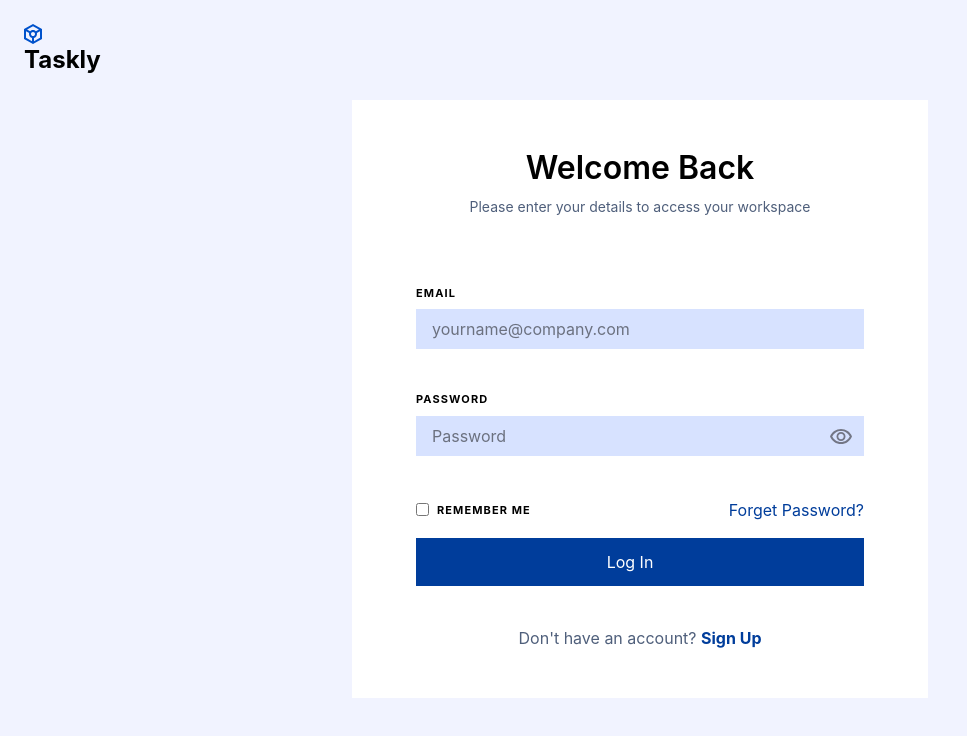
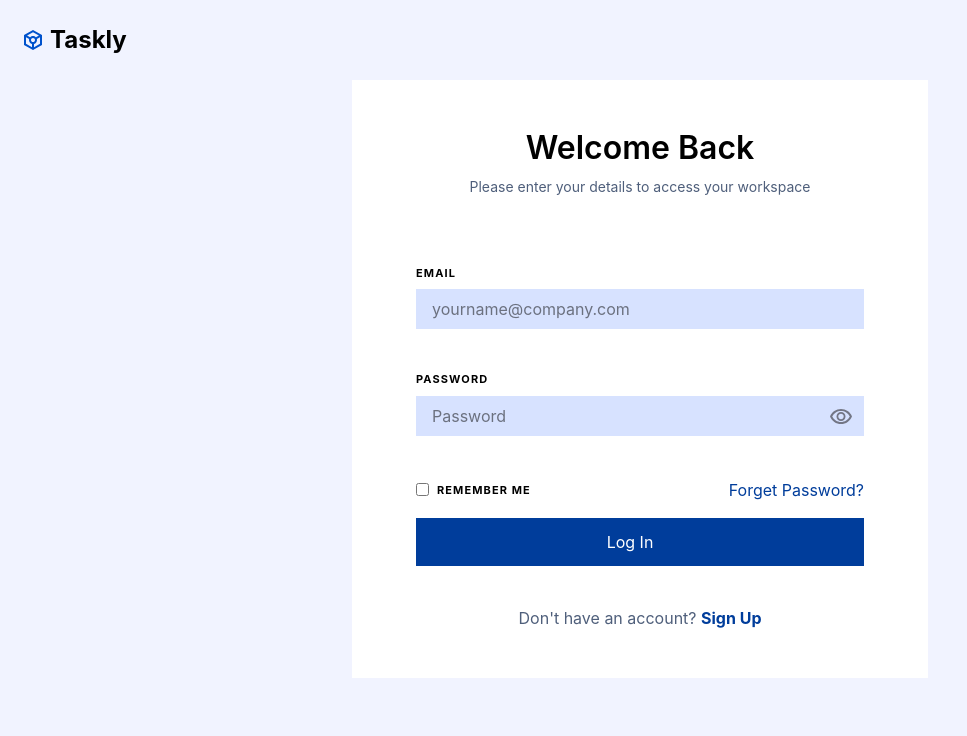
Before and after one commit to H0ssamAhmed/taskly-tasks-management, a React (Vite) app: page /sign-in in a window 1280 px wide. Shown: the top 736 px of the page, without its empty margins (0-967 px from the left). Built offline with nearby package versions, Linux system fonts and the light colour scheme; no server answers.

Commit message:
refactor: Simplify ProtectedRoute logic and enhance Logo component with navigation link for better user experience

```diff
--- a/src/Shared/Logo.tsx
+++ b/src/Shared/Logo.tsx
@@ -1,11 +1,16 @@
 
+import { Link } from 'react-router-dom'
 import LogoImage from '../assets/svg/logo.svg'
 const Logo = () => {
     return (
-        <div>
-            <img src={LogoImage} alt="Logo" />
-            <h1 className="text-2xl font-bold">Taskly</h1>
-        </div>
+        <header className="px-6 py-6">
+            <Link
+                className='flex items-center justify-start gap-2'
+                to={"/"}>
+                <img src={LogoImage} alt="Logo" />
+                <h1 className="text-2xl font-bold">Taskly</h1>
+            </Link>
+        </header>
     )
 }
 
--- a/src/features/auth/components/LoginForm.tsx
+++ b/src/features/auth/components/LoginForm.tsx
@@ -52,6 +52,8 @@ const LoginForm = () => {
             setCookie(ACCESS_TOKEN_KEY, result.access_token, days);
             setCookie(REFRESH_TOKEN_KEY, result.refresh_token, days);
             navegator('/')
+            console.log('done');
+
 
         } catch (error) {
             ToastError("Network error")
--- a/src/features/auth/pages/ResetPassword.tsx
+++ b/src/features/auth/pages/ResetPassword.tsx
@@ -7,9 +7,7 @@ import InvalidLink from '../components/InvalidLink';
 const ResetPassword = () => {
     const [searchParams] = useSearchParams();
     const token = searchParams.get(ACCESS_TOKEN_KEY);
-    const type = searchParams.get('type');
-
-    const isValid = type === 'recovery' && token !== null;
+    const isValid = token !== null;
 
     if (!isValid) return <InvalidLink />;
 
--- a/src/layouts/AuthLayout.tsx
+++ b/src/layouts/AuthLayout.tsx
@@ -5,9 +5,7 @@ import { Outlet } from "react-router-dom";
 const AuthLayout = () => {
     return (
         <div className=" mx-auto">
-            <header className="flex px-6 py-6 items-center justify-start gap-2">
-                <Logo />
-            </header>
+            <Logo />
             <div className="flex flex-col items-center justify-center">
                 <Outlet />
             </div>
--- a/src/layouts/MainLayout.tsx
+++ b/src/layouts/MainLayout.tsx
@@ -1,7 +1,6 @@
 import { Outlet } from 'react-router-dom'
 
 const MainLayout = () => {
-
     return (
         <div className=" mx-auto">
             <header className="flex px-6 py-6 items-center justify-start gap-2">
--- a/src/utils/ProtectedRoute.tsx
+++ b/src/utils/ProtectedRoute.tsx
@@ -1,20 +1,23 @@
 import { Navigate } from "react-router-dom";
-import { ACCESS_TOKEN_KEY } from "./constants/CookieStrings";
+import { getAccessToken } from "./cookies";
 
 interface ProtectedRouteProps {
   children: React.ReactNode;
 }
 
 export function ProtectedRoute({ children }: ProtectedRouteProps) {
+  const access_token = getAccessToken()
   const hash = window.location.hash.substring(1);
   const params = new URLSearchParams(hash);
   const type = params.get('type');
-  const access_token = params.get(ACCESS_TOKEN_KEY);
+  const urlToken = params.get('access_token');
+  console.log(type);
+  console.log(access_token);
+  console.log(urlToken);
 
-  if (type === 'recovery' && access_token) {
-    return <Navigate to={`/reset-password?access_token=${access_token}`} replace />;
+  if (type === 'recovery' && urlToken) {
+    return <Navigate to={`/reset-password?access_token=${urlToken}`} replace />
   }
-
   if (!access_token) {
     return <Navigate to="/sign-in" replace />;
   }
```
Also changed, not shown: src/App.tsx (+6 -1 lines).
